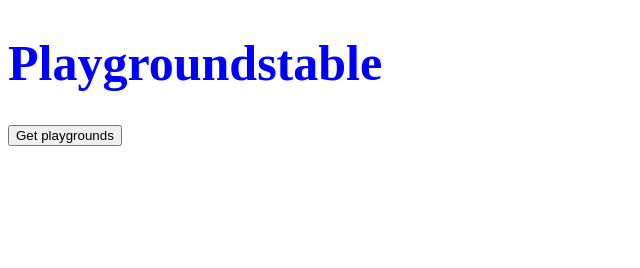
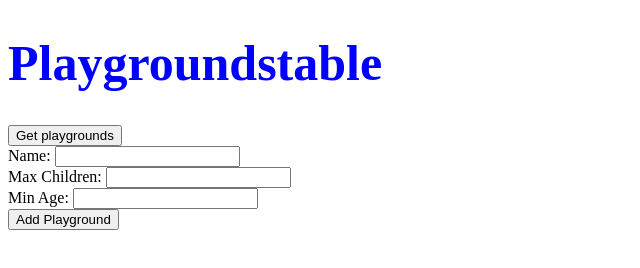
Before and after one commit to soh003/VuePlayground, a plain HTML site: page index.html in a window 1280 px wide. Shown: the whole page, without its empty margins (0-640 px from the left). Drawn offline with nearby package versions, Linux system fonts and the light colour scheme.

Commit message:
add og get all virker

```diff
--- a/index.html
+++ b/index.html
@@ -16,9 +16,9 @@
         <div class="nav-bar"></div>
 
         <h1>{{intro}}</h1>
-
+        <!--Get All her-->
         <button v-on:click="getAll">Get playgrounds</button>
-
+        <!--table her-->
         <table v-if="playgrounds.length > 0">
             <thead>
                 <tr>
@@ -37,8 +37,13 @@
                 </tr>
             </tbody>
         </table>
+        <!--input her-->
+        <div>Name: <input v-model="newPlayground.name"></div>
+        <div>Max Children: <input v-model="newPlayground.maxChildren"></div>
+        <div>Min Age: <input v-model="newPlayground.minAge"></div>
 
-
+        <!--knap her-->
+        <button v-on:click="addMethod" class="simpel-knap" >Add Playground</button>
 
     </div>
 
--- a/js/main.js
+++ b/js/main.js
@@ -4,9 +4,9 @@ const app = Vue.createApp({
             intro:'Playgroundstable',
             playgrounds: [],
             newPlayground:{
-                name:'',
-                maxChildren: null,
-                minAge: null,
+                Name:'',
+                MaxChildren: null,
+                MinAge: null,
             },
 
         }
@@ -23,7 +23,7 @@ const app = Vue.createApp({
                 }
               )
         },
-        AddMethod(){
+        addMethod(){
             const newPlayground = {
                 name: this.newPlayground.name,
                 maxChildren: this.newPlayground.maxChildren,
@@ -34,6 +34,12 @@ const app = Vue.createApp({
             axios.post('https://playgroundrest20250109130538.azurewebsites.net/api/Playgrounds', newPlayground)
             .then(Response=>{
                 console.log('Playground added', Response.data);
+
+            //Opdaterer tabellen
+            this.getAll();
+            //Ryd inputfelter
+            this.newPlayground = { name: '', maxChildren: '', minAge: '' };
+
                 this.newPlayground.push(Response.data);
             })
             .catch(error=>{
```
